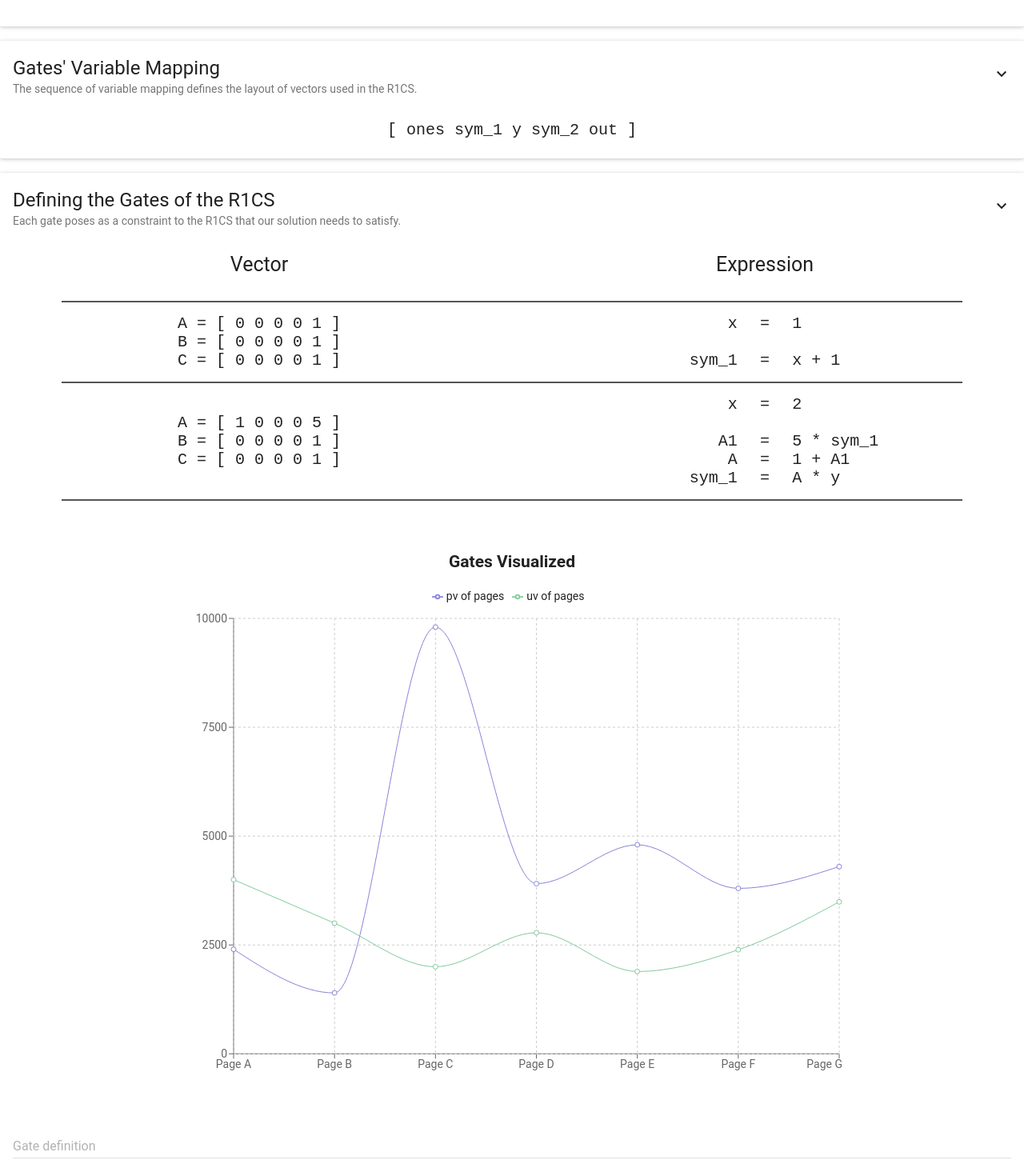
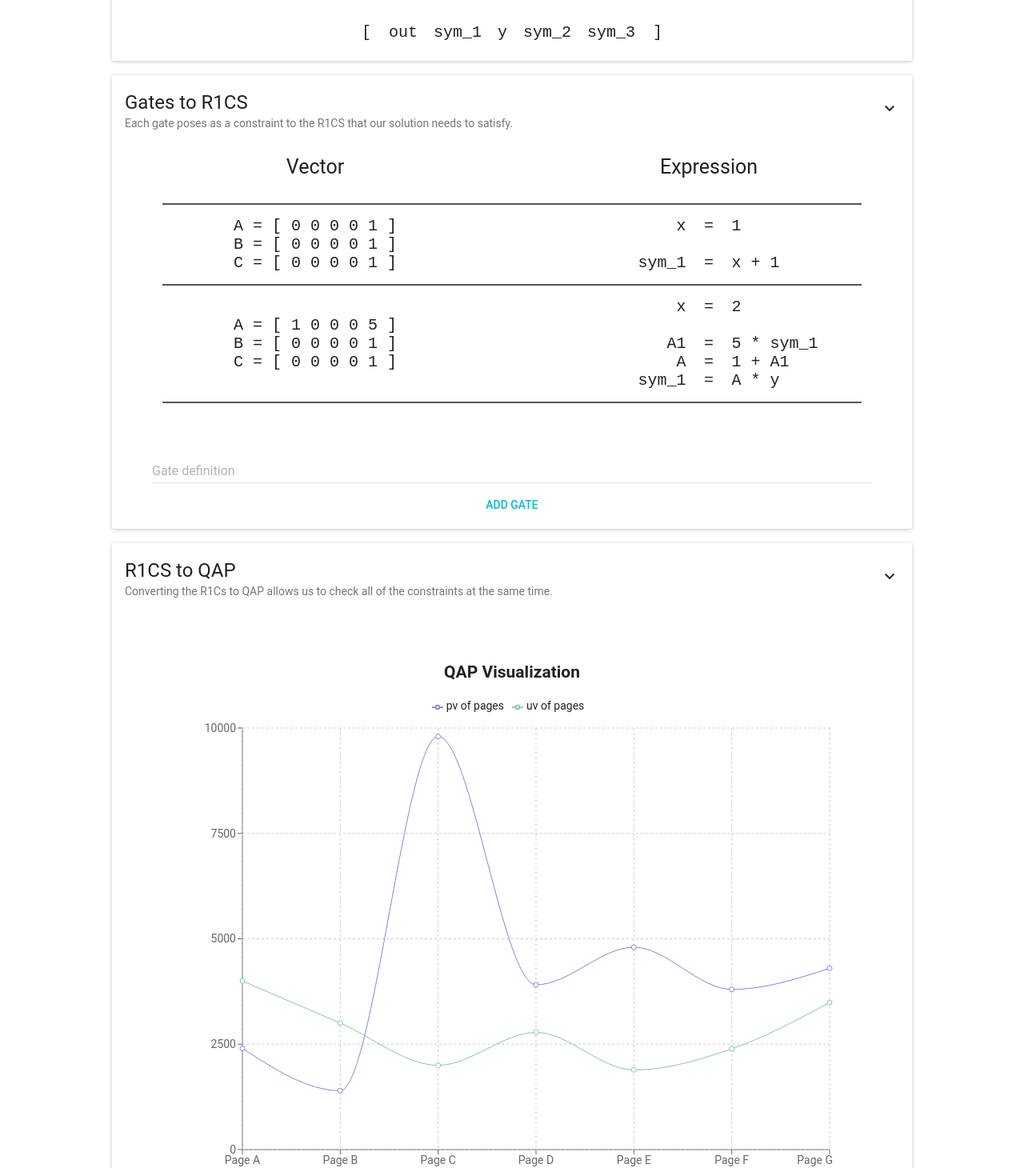
Before and after one commit to kendricktan/qap-wapp, a React (Create React App) app: page / in a window 1280 px wide. Shown: the part 716-2176 px from the top of the page at 80% size. Built offline with nearby package versions, Linux system fonts and the light colour scheme.

Commit message:
drag n drop

```diff
--- a/package.json
+++ b/package.json
@@ -8,6 +8,7 @@
     "react-dom": "^16.1.1",
     "react-flexbox-grid": "^2.0.0",
     "react-scripts": "1.0.17",
+    "react-sortable-hoc": "^0.6.8",
     "recharts": "^1.0.0-beta.2"
   },
   "scripts": {
@@ -20,6 +21,7 @@
   "devDependencies": {
     "babel-cli": "^6.26.0",
     "babel-eslint": "^8.0.2",
+    "eslint": "^4.11.0",
     "eslint-plugin-flowtype": "^2.39.1",
     "eslint-plugin-react": "^7.5.1",
     "flow-bin": "^0.59.0"
--- a/public/index.html
+++ b/public/index.html
@@ -19,7 +19,7 @@
       work correctly both with client-side routing and a non-root public URL.
       Learn how to configure a non-root public URL by running `npm run build`.
     -->
-    <title>A Visual Anatomy of Quadratic Arithmetic Programs</title>
+    <title>QAP Playground</title>
   </head>
   <body style="margin: 0px">
     <noscript>
--- a/src/App.js
+++ b/src/App.js
@@ -2,12 +2,26 @@ import React, { Component } from 'react';
 import AppBar from 'material-ui/AppBar'
 import { Card, CardActions, CardHeader, CardMedia, CardTitle, CardText } from 'material-ui/Card';
 import { Grid, Row, Col } from 'react-flexbox-grid';
+import { SortableContainer, SortableElement, arrayMove } from 'react-sortable-hoc';
 import FlatButton from 'material-ui/FlatButton';
 import Toggle from 'material-ui/Toggle';
 import logo from './assets/logo.svg';
 import TextField from 'material-ui/TextField';
 import { LineChart, Line, XAxis, YAxis, CartesianGrid, Tooltip, Legend, ResponsiveContainer } from 'recharts';
 import "./styles/app.css"
+
+// Prevents browser from selecting text
+// When reorganizing mappings
+const noSelectStyle = {
+  webkitTouchCallout: 'none', /* iOS Safari */
+  webkitUserSelect: 'none', /* Safari */
+  khtmlUserSelect: 'none', /* Konqueror HTML */
+  mozUserSelect: 'none', /* Firefox */
+  msUserSelect: 'none', /* Internet Explorer/Edge */
+  userSelect: 'none', /* Non-prefixed version, currently */
+  padding: '5px 10px 5px 10px',
+  cursor: 'pointer'
+}
 
 const data = [
   { name: 'Page A', uv: 4000, pv: 2400, amt: 2400 },
@@ -26,10 +40,10 @@ const displayVector = (v) => {
 const displayEquation = (a, b) => {
   // Where a = b
   return (
-    <Row center='xs' style={{fontFamily: 'monospace'}}>
-      <Col xs={4} style={{textAlign: 'right'}}>{a}</Col>
-      <Col xs={1} style={{textAlign: 'center'}}>=</Col>
-      <Col xs={4} style={{textAlign: 'left'}}>{b}</Col>
+    <Row center='xs' style={{ fontFamily: 'monospace' }}>
+      <Col xs={4} style={{ textAlign: 'right' }}>{a}</Col>
+      <Col xs={1} style={{ textAlign: 'center' }}>=</Col>
+      <Col xs={4} style={{ textAlign: 'left' }}>{b}</Col>
     </Row>
   )
 }
@@ -90,13 +104,38 @@ class FlattenCard extends Component {
   }
 }
 
-class GatesVariableMappingCard extends Component {
+
+const SortableItem = SortableElement(({ value }) =>
+  <span style={noSelectStyle}>{value}</span>
+);
+
+const SortableVector = SortableContainer(({ items }) => {
+  return (
+    <div>
+      [&nbsp;{items.map((value, index) => (
+        <SortableItem key={`item-${index}`} index={index} value={value} />
+      ))}&nbsp;]
+    </div>
+  );
+});
+
+class VariableMappingCard extends Component {
+  state = {
+    items: ['out', 'sym_1', 'y', 'sym_2', 'sym_3'],
+  };
+
+  onSortEnd = ({ oldIndex, newIndex }) => {
+    this.setState({
+      items: arrayMove(this.state.items, oldIndex, newIndex),
+    });
+  };
+
   render() {
     return (
       <Card>
         <CardTitle
-          title="Gates' Variable Mapping"
-          subtitle="The sequence of variable mapping defines the layout of vectors used in the R1CS."
+          title="Variable Mapping"
+          subtitle="The sequence of variable mapping defines the layout of vectors used in the R1CS.  (Drag and drop to reorganize and see changes propagate)"
           actAsExpander={true}
           showExpandableButton={true}
         />
@@ -104,21 +143,19 @@ class GatesVariableMappingCard extends Component {
           For more information, check out <a href="https://medium.com/@VitalikButerin/quadratic-arithmetic-programs-from-zero-to-hero-f6d558cea649">Vitalik's Post</a> under the section <strong>'Gates to R1CS'</strong>
         </CardText>
         <CardText style={vectorDisplayStyle}>
-          {
-            displayVector(['ones', 'sym_1', 'y', 'sym_2', 'out'])
-          }
+          <SortableVector items={this.state.items} onSortEnd={this.onSortEnd} axis='x' />
         </CardText>
       </Card>
     )
   }
 }
 
-class GatesDefinitionCard extends Component {
+class GatesToR1CSCard extends Component {
   render() {
     return (
       <Card>
         <CardTitle
-          title="Defining the Gates of the R1CS"
+          title="Gates to R1CS"
           subtitle="Each gate poses as a constraint to the R1CS that our solution needs to satisfy."
           actAsExpander={true}
           showExpandableButton={true}
@@ -130,64 +167,46 @@ class GatesDefinitionCard extends Component {
           </ul>
         </CardText>
         <CardText>
-          <Row style={{fontSize: '25px', textAlign: 'center'}}>
+          <Row style={{ fontSize: '25px', textAlign: 'center' }}>
             <Col xs={6}>Vector</Col>
             <Col xs={6}>Expression</Col>
-          </Row><br/>
-          <hr/>
+          </Row><br />
+          <hr />
           <Row middle="xs" style={vectorDisplayStyle}>
             <Col xs={6}>
-              A = {displayVector([0, 0, 0, 0, 1])}<br/>
-              B = {displayVector([0, 0, 0, 0, 1])}<br/>
-              C = {displayVector([0, 0, 0, 0, 1])}<br/>
+              A = {displayVector([0, 0, 0, 0, 1])}<br />
+              B = {displayVector([0, 0, 0, 0, 1])}<br />
+              C = {displayVector([0, 0, 0, 0, 1])}<br />
             </Col>
             <Col xs={6}>
-              { displayEquation('x', '1') } <br/>
-              { displayEquation('sym_1', 'x + 1')}
+              {displayEquation('x', '1')} <br />
+              {displayEquation('sym_1', 'x + 1')}
             </Col>
           </Row>
-          <hr/>
+          <hr />
           <Row middle="xs" style={vectorDisplayStyle}>
             <Col xs={6}>
-              A = {displayVector([1, 0, 0, 0, 5])}<br/>
-              B = {displayVector([0, 0, 0, 0, 1])}<br/>
-              C = {displayVector([0, 0, 0, 0, 1])}<br/>
+              A = {displayVector([1, 0, 0, 0, 5])}<br />
+              B = {displayVector([0, 0, 0, 0, 1])}<br />
+              C = {displayVector([0, 0, 0, 0, 1])}<br />
             </Col>
             <Col xs={6}>
-              { displayEquation('x', '2') } <br/>
-              { displayEquation('A1', '5 * sym_1') }
-              { displayEquation('A', '1 + A1') }
-              { displayEquation('sym_1', 'A * y') }
+              {displayEquation('x', '2')} <br />
+              {displayEquation('A1', '5 * sym_1')}
+              {displayEquation('A', '1 + A1')}
+              {displayEquation('sym_1', 'A * y')}
             </Col>
           </Row>
-          <hr/>
+          <hr />
         </CardText>
-        <CardText>
-          <Row center="xs">
-            <Col xs={8}>
-              <h2>Gates Visualized</h2>
-              <ResponsiveContainer height='100%' width='100%' aspect={4.0 / 3.0}>
-                <LineChart data={data}>
-                  <XAxis dataKey="name" />
-                  <YAxis />
-                  <CartesianGrid strokeDasharray="3 3" />
-                  <Tooltip />
-                  <Legend verticalAlign="top" height={36} />
-                  <Line name="pv of pages" type="monotone" dataKey="pv" stroke="#8884d8" />
-                  <Line name="uv of pages" type="monotone" dataKey="uv" stroke="#82ca9d" />
-                </LineChart>
-              </ResponsiveContainer>
-            </Col>
-          </Row>
-        </CardText>
-        <CardText>
+        <CardText style={{ padding: '5px 50px 5px 50px' }}>
           <TextField
             floatingLabelText="Gate definition"
             hintText="y = 5 * sym_1; sym_2 = y + x"
             errorText=''
             fullWidth={true}
           />
-          <FlatButton fullWidth={true} label="Add Gate" primary={true}/>
+          <FlatButton fullWidth={true} label="Add Gate" primary={true} />
         </CardText>
       </Card>
     )
@@ -205,7 +224,27 @@ class R1CSToQAPCard extends Component {
           showExpandableButton={true}
         />
         <CardText expandable={true}>
-          This transformation is achieved using <i>Lagrange Interpolation</i>. <a href="https://www.youtube.com/watch?v=vAgKE5wvR4Y">You can find out more about Lagrange Interpolation here</a>
+          This transformation is achieved using <i>Lagrange Interpolation</i>. <a href="https://www.youtube.com/watch?v=vAgKE5wvR4Y">You can find out more about Lagrange Interpolation here.</a>
+        </CardText>
+        <CardText>
+        </CardText>
+        <CardText>
+          <Row center="xs">
+            <Col xs={10}>
+              <h2>QAP Visualization</h2>
+              <ResponsiveContainer height='100%' width='100%' aspect={4.0 / 3.0}>
+                <LineChart data={data}>
+                  <XAxis dataKey="name" />
+                  <YAxis />
+                  <CartesianGrid strokeDasharray="3 3" />
+                  <Tooltip />
+                  <Legend verticalAlign="top" height={36} />
+                  <Line name="pv of pages" type="monotone" dataKey="pv" stroke="#8884d8" />
+                  <Line name="uv of pages" type="monotone" dataKey="uv" stroke="#82ca9d" />
+                </LineChart>
+              </ResponsiveContainer>
+            </Col>
+          </Row>
         </CardText>
       </Card>
     )
@@ -218,13 +257,13 @@ class App extends Component {
       <div>
         <AppBar
           showMenuIconButton={false}
-          title="A Visual Anatomy of Quadratic Arithmetic Programs"
+          title="QAP Playground"
         />
-        <div style={{ margin: '20px auto 20px auto', maxWidth: '1300px' }}>
+        <div style={{ margin: '20px auto 20px auto', maxWidth: '1000px' }}>
           <FlattenCard /> <br />
-          <GatesVariableMappingCard /> <br />
-          <GatesDefinitionCard /> <br/>
-          <R1CSToQAPCard/>
+          <VariableMappingCard /> <br />
+          <GatesToR1CSCard /> <br />
+          <R1CSToQAPCard /> <br />
         </div>
       </div>
     );
```
Also changed, not shown: .babelrc (added), 2 other files (tests, documents, lock files or other folders).
